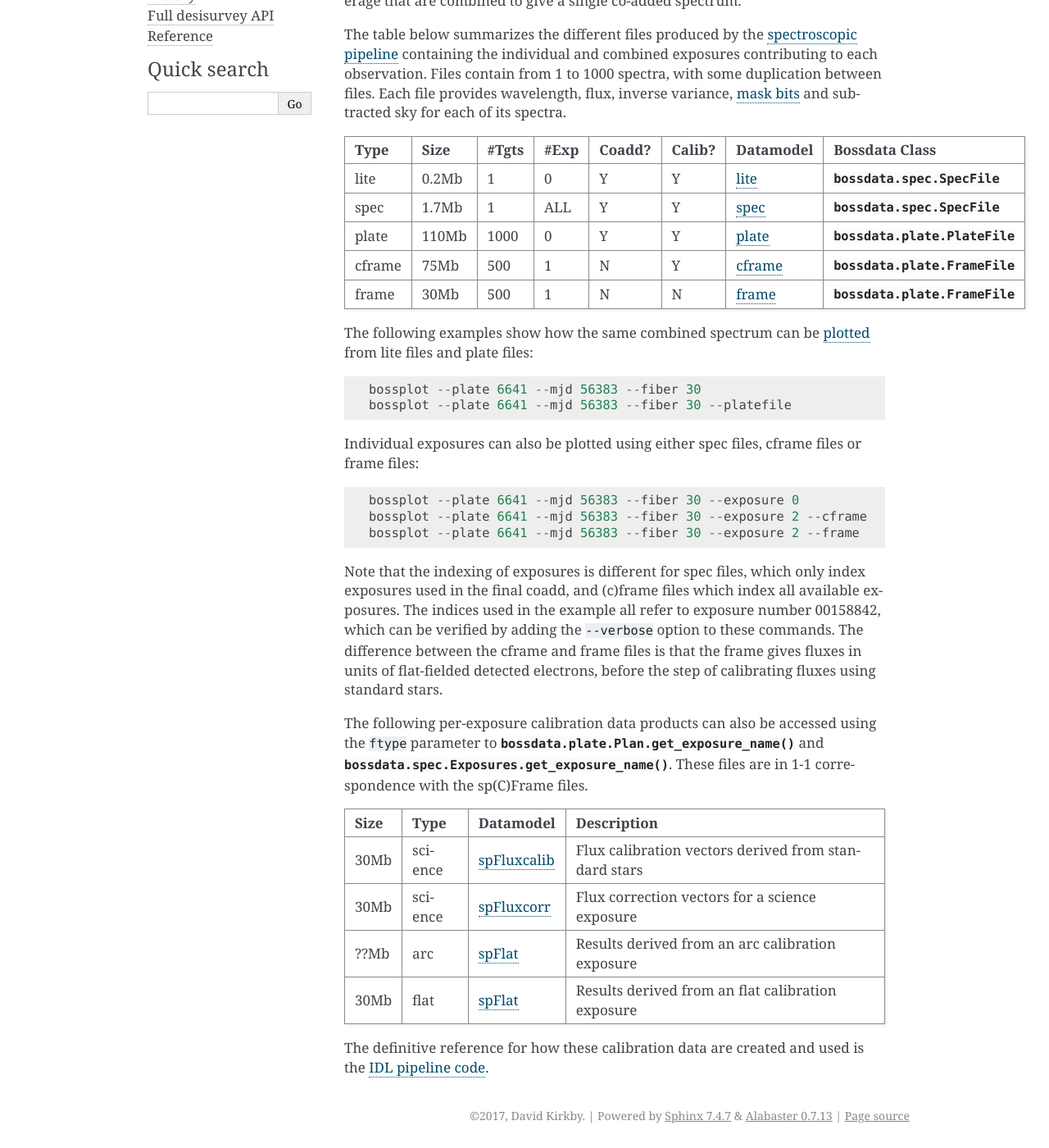
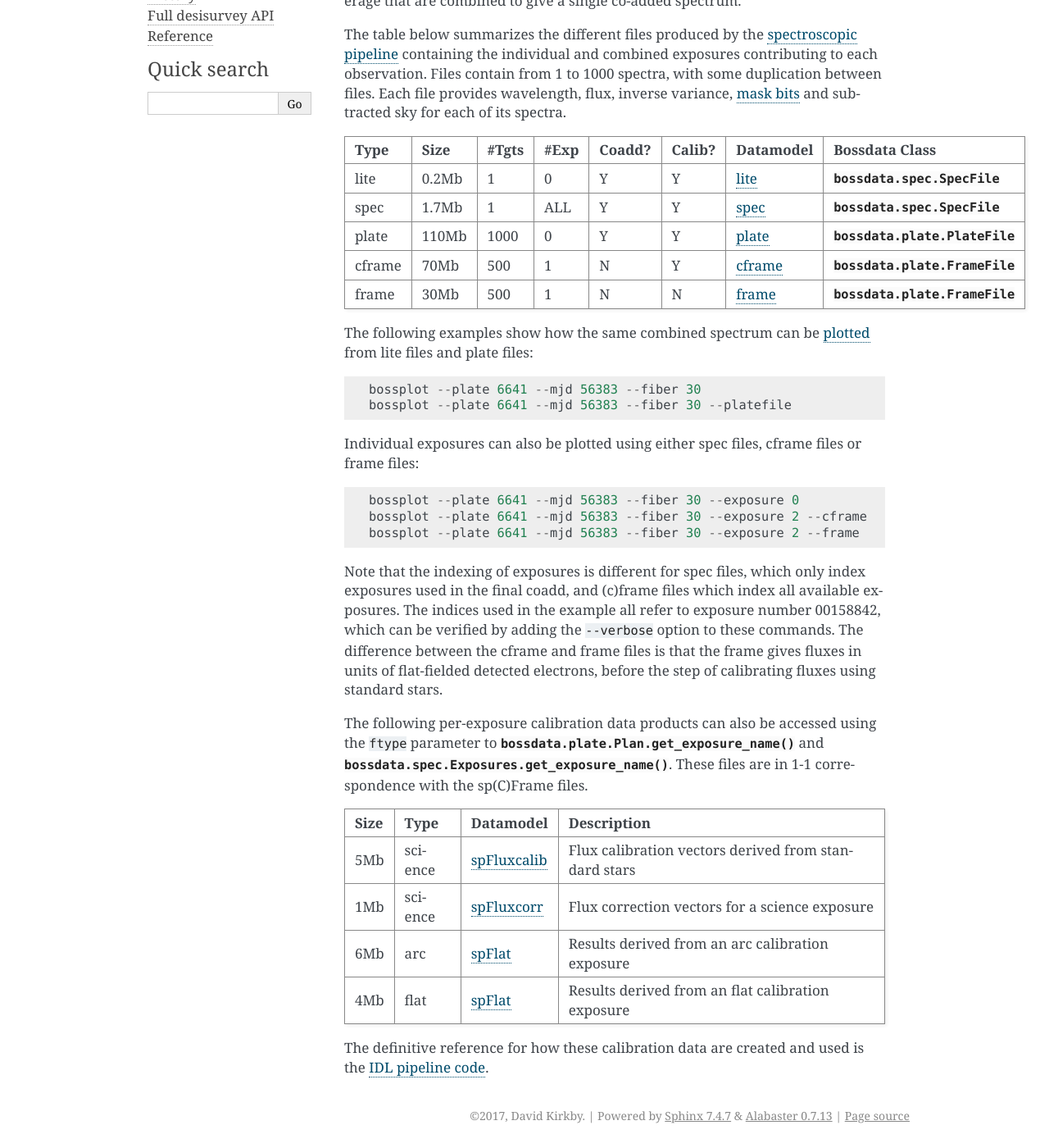
Before and after one commit to dkirkby/bossdata, a Sphinx documentation site: the page built from docs/overview.rst, in a window 1280 px wide and 1400 px high, scrolled down 377 px. Shown: the whole window at 82% size. Built offline with Sphinx 7.4.7, drawn with Linux system fonts in a browser that asks for light colours.

Commit message:
Update data product sizes in docs

```diff
--- a/docs/overview.rst
+++ b/docs/overview.rst
@@ -14,7 +14,7 @@ Type   Size   #Tgts #Exp Coadd? Calib? Datamodel
 lite   0.2Mb      1    0      Y      Y :datamodel:`lite <spectra/lite/PLATE4/spec>` :class:`bossdata.spec.SpecFile`
 spec   1.7Mb      1  ALL      Y      Y :datamodel:`spec <spectra/PLATE4/spec>`      :class:`bossdata.spec.SpecFile`
 plate  110Mb   1000    0      Y      Y :datamodel:`plate <PLATE4/spPlate>`          :class:`bossdata.plate.PlateFile`
-cframe 75Mb     500    1      N      Y :datamodel:`cframe <PLATE4/spCFrame>`        :class:`bossdata.plate.FrameFile`
+cframe 70Mb     500    1      N      Y :datamodel:`cframe <PLATE4/spCFrame>`        :class:`bossdata.plate.FrameFile`
 frame  30Mb     500    1      N      N :datamodel:`frame <PLATE4/spFrame>`          :class:`bossdata.plate.FrameFile`
 ====== ====== ===== ==== ====== ====== ============================================ =================================
 
@@ -35,13 +35,13 @@ The following per-exposure calibration data products can also be accessed using
 :meth:`bossdata.plate.Plan.get_exposure_name` and :meth:`bossdata.spec.Exposures.get_exposure_name`.
 These files are in 1-1 correspondence with the sp(C)Frame files.
 
-====== ======== ============================================= =====================================================
-Size   Type     Datamodel                                     Description
-====== ======== ============================================= =====================================================
-30Mb   science  :datamodel:`spFluxcalib <PLATE4/spFluxcalib>` Flux calibration vectors derived from standard stars
-30Mb   science  :datamodel:`spFluxcorr <PLATE4/spFluxcorr>`   Flux correction vectors for a science exposure
-??Mb   arc      :datamodel:`spFlat <PLATE4/spArc>`            Results derived from an arc calibration exposure
-30Mb   flat     :datamodel:`spFlat <PLATE4/spFlat>`           Results derived from an flat calibration exposure
-====== ======== ============================================= =====================================================
+===== ======== ============================================= =====================================================
+Size  Type     Datamodel                                     Description
+===== ======== ============================================= =====================================================
+5Mb   science  :datamodel:`spFluxcalib <PLATE4/spFluxcalib>` Flux calibration vectors derived from standard stars
+1Mb   science  :datamodel:`spFluxcorr <PLATE4/spFluxcorr>`   Flux correction vectors for a science exposure
+6Mb   arc      :datamodel:`spFlat <PLATE4/spArc>`            Results derived from an arc calibration exposure
+4Mb   flat     :datamodel:`spFlat <PLATE4/spFlat>`           Results derived from an flat calibration exposure
+===== ======== ============================================= =====================================================
 
 The definitive reference for how these calibration data are created and used is the `IDL pipeline code <http://www.sdss3.org/svn///repo/idlspec2d/trunk/pro/>`_.
```
